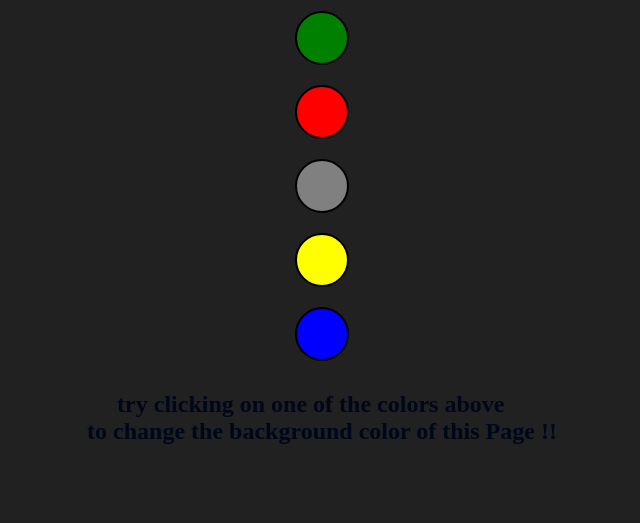
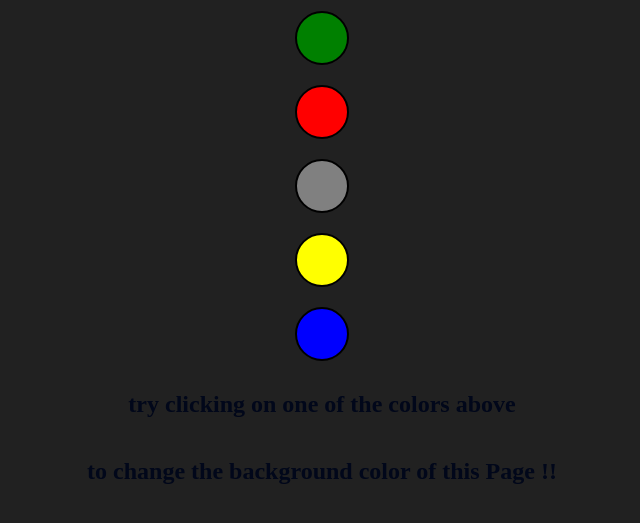
Before and after one commit to nandanSrivastava/js-colorChanger, a plain HTML site: page index.html in a window 1280 px wide. Shown: the part 87-610 px from the top of the page, without its empty margins (262-902 px from the left). Drawn offline with Linux system fonts and the light colour scheme.

Commit message:
structured code

```diff
--- a/index.html
+++ b/index.html
@@ -1,5 +1,6 @@
 <!DOCTYPE html>
 <html lang="en">
+
 <head>
     <meta charset="UTF-8">
     <meta name="viewport" content="width=device-width, initial-scale=1.0">
@@ -7,6 +8,7 @@
     <script src="script.js" defer></script>
     <link rel="stylesheet" href="style.css">
 </head>
+
 <body>
     <div class="main">
         <h1>Color Switcher</h1>
@@ -15,12 +17,10 @@
         <span class="button" id="grey"></span>
         <span class="button" id="yellow"></span>
         <span class="button" id="blue"></span>
-        <h2>
-            &nbsp&nbsp&nbsp&nbsp
-            try clicking on one of the colors above</br>
-            to change the background color of this Page !!</span>
-        </h2>
+        <h2>try clicking on one of the colors above </h2>
+        <h2>to change the background color of this Page !!</h2>
 
     </div>
 </body>
+
 </html>
```
